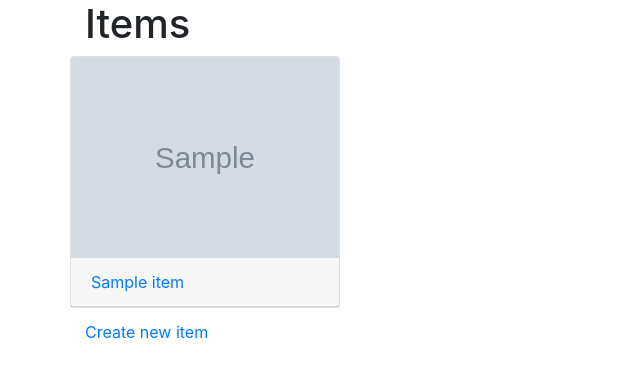
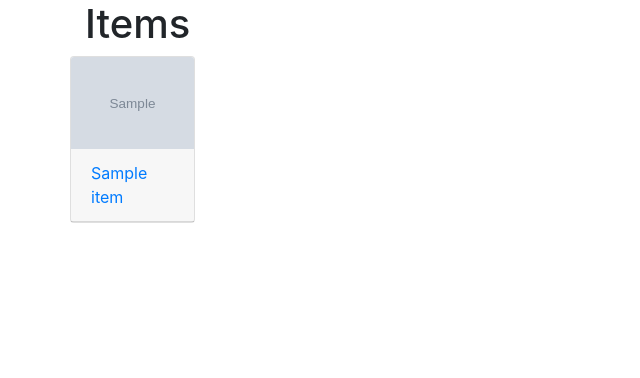
Before and after one commit to tim-fan/hordor, a Django app: page /inventory/item/list/ in a window 1280 px wide. Shown: the top 378 px of the page, without its empty margins (0-640 px from the left). Run offline with Django 3.2, Linux system fonts and the light colour scheme; tables that the repository leaves empty hold one stand-in row (values such as "Sample post"); grey boxes marked "Sample" are stand-in pictures; some libraries are stand-ins or nearby versions.

Commit message:
* Pull out list views to separate container * Make images in list view links to detail view

```diff
--- /dev/null
+++ b/home_inventory/inventory/templates/inventory/components/item_list.html
@@ -0,0 +1,24 @@
+{% if item_list %}
+<div class="container">
+    <div class="row">
+        <div class="card-columns">
+            {% for item in item_list %}
+            <div class="card">
+                <a href="{% url 'inventory:item_detail' item.id %}">
+                    {% if item.photo %}
+                    <img class="card-img-top" src="{{ item.photo.url }}" alt="{{ item.name }}">
+                    {% else %}
+                    <img class="card-img-top"
+                        src="https://img.pngio.com/box-icon-png-411372-free-icons-library-box-icon-png-981_948.jpg"
+                        alt="item without photo">
+                    {% endif %}
+                    <div class="card-header">{{ item.name }}</div>
+                </a>
+            </div>
+            {% endfor %}
+        </div>
+    </div>
+</div>
+{% else %}
+<p>No items</p>
+{% endif %}
--- a/home_inventory/inventory/templates/inventory/item_detail.html
+++ b/home_inventory/inventory/templates/inventory/item_detail.html
@@ -2,7 +2,7 @@
 {% block content %}
 <div class="container">
     <h2>Item: {{ item.name }}</h2>
-    <img src="{{ item.photo.url }}" alt="{{ item.name }}" height="200">
+    <img src="{{ item.photo.url }}" alt="{{ item.name }}" height="400">
     <h3>Stored in:</h3>
     {% if item.container %}
     <p>Container <a href="{% url 'inventory:container_detail' item.container.id %}">{{ item.container.name }}</a></p>
--- a/home_inventory/inventory/templates/inventory/item_list.html
+++ b/home_inventory/inventory/templates/inventory/item_list.html
@@ -4,29 +4,10 @@
     <h1>Items</h1>
 </div>
 
-{% if item_list %}
 <div class="container">
     <div class="row">
-        <div class="card-columns" style="column-count: 4;">
-            {% for item in item_list %}
-            <div class="card">
-                {% if item.photo %}
-                <img class="card-img-top" src="{{ item.photo.url }}" alt="{{ item.name }}">
-                {% else %}
-                <img class="card-img-top"
-                    src="https://img.pngio.com/box-icon-png-411372-free-icons-library-box-icon-png-981_948.jpg"
-                    alt="item without photo">
-                {% endif %}
-                <div class="card-header"><a href="{% url 'inventory:item_detail' item.id %}">{{ item.name }}</a> </div>
-            </div>
-            {% endfor %}
-        </div>
+        {% include "inventory/components/item_list.html" %}
     </div>
 </div>
-{% else %}
-<p>No items in inventory.</p>
-{% endif %}
-<div class="container">
-    <a href="{% url 'inventory:new_item' %}">Create new item</a>
-</div>
+
 {% endblock %}
```
Also changed, not shown: home_inventory/inventory/templates/inventory/components/container_list.html (added, +24 -0 lines), home_inventory/inventory/templates/inventory/container_detail.html (+6 -3 lines), home_inventory/inventory/templates/inventory/container_list.html (+9 -11 lines), home_inventory/inventory/templates/inventory/index.html (+6 -46 lines), README.md, home_inventory/inventory/forms.py (line endings or trailing spaces).
